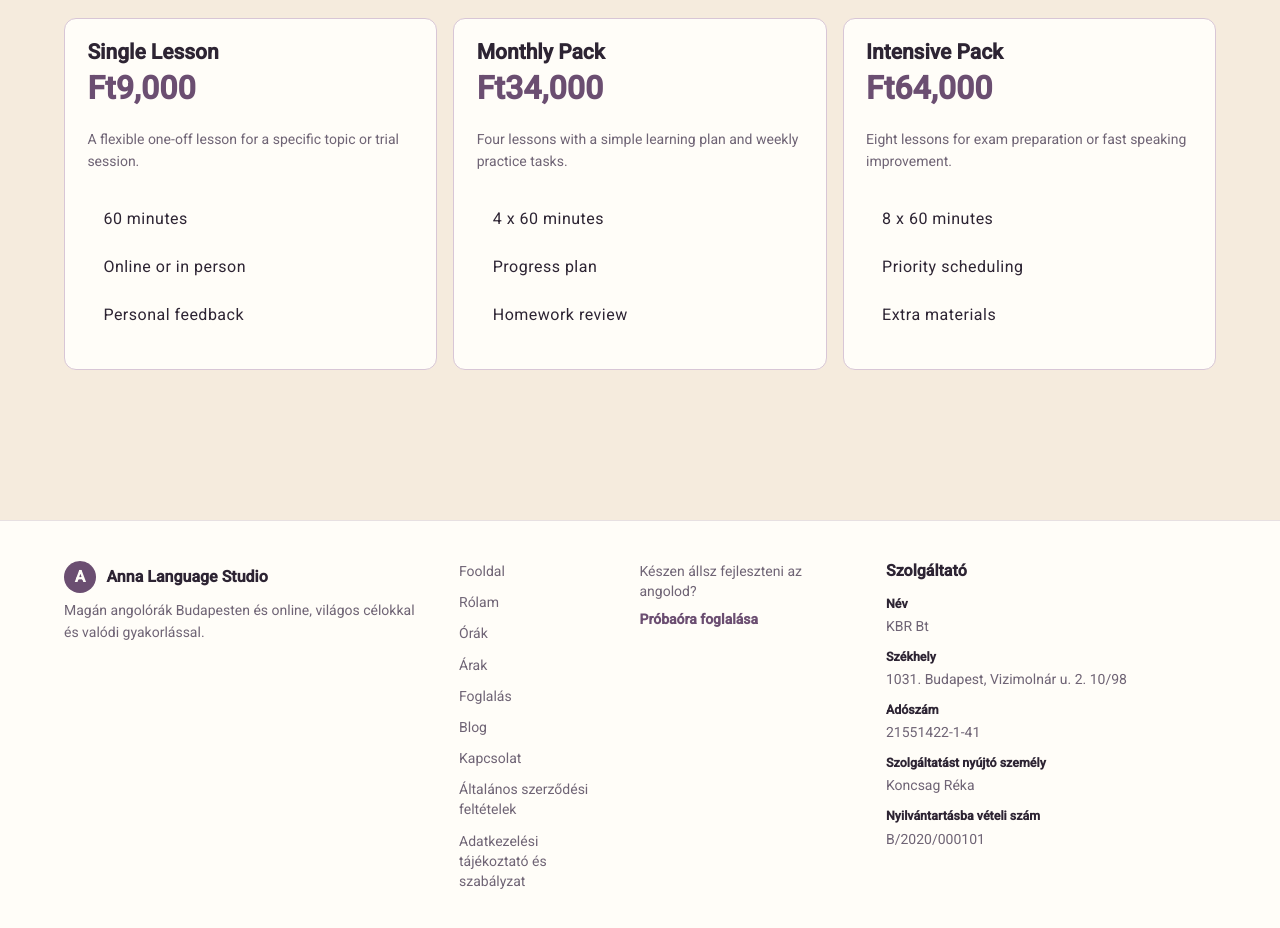
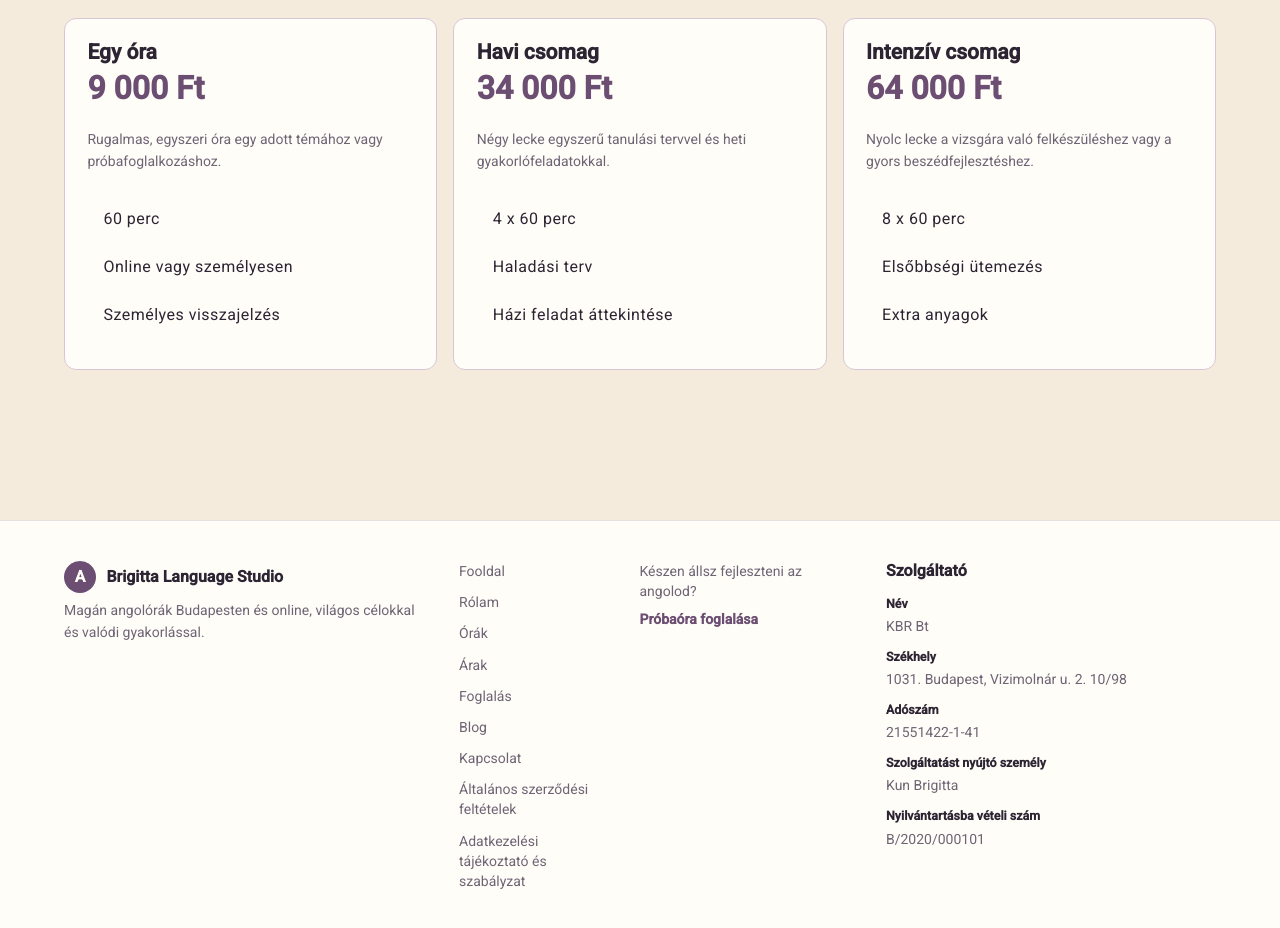
Before and after one commit to fehwundagz-mannwunperth/language-teacher-frontend, an Angular app: page /prices in a window 1280 px wide. Shown: the part 200-1128 px from the top of the page. Built offline with nearby package versions, Linux system fonts and the light colour scheme.

Commit message:
name repair

```diff
--- a/src/app/core/i18n/translations.en.ts
+++ b/src/app/core/i18n/translations.en.ts
@@ -27,7 +27,7 @@ export const EN_TRANSLATIONS: Translations = {
   'home.hero.availableLocation': 'Online and Budapest',
   'home.hero.availableTrial': 'Trial lessons available',
   'home.intro.eyebrow': 'Meet your teacher',
-  'home.intro.title': 'Anna Kovacs',
+  'home.intro.title': 'Brigitta Kun',
   'home.intro.copy':
     'Lessons are goal-based and easy to follow: we agree on a focus, practise with realistic examples, and finish with clear next steps for your independent study.',
   'home.lessons.eyebrow': 'Lessons and services',
@@ -41,7 +41,7 @@ export const EN_TRANSLATIONS: Translations = {
   'home.testimonial1.name': 'Kata',
   'home.testimonial1.context': 'Business English student',
   'home.testimonial2.quote':
-    'Anna explained grammar clearly and gave me speaking tasks that matched my exam goals.',
+    'Brigitta explained grammar clearly and gave me speaking tasks that matched my exam goals.',
   'home.testimonial2.name': 'Mate',
   'home.testimonial2.context': 'Exam preparation student',
   'home.testimonial3.quote':
@@ -50,7 +50,7 @@ export const EN_TRANSLATIONS: Translations = {
   'home.testimonial3.context': 'Conversation student',
   'home.cta.eyebrow': 'Start simply',
   'home.cta.title': 'Book a trial lesson and get a realistic learning plan.',
-  'home.cta.button': 'Contact Anna',
+  'home.cta.button': 'Contact Brigitta',
   'about.eyebrow': 'About',
   'about.copy':
     'Lessons are built around clear goals, useful feedback, and realistic speaking practice.',
--- a/src/app/core/i18n/translations.hu.ts
+++ b/src/app/core/i18n/translations.hu.ts
@@ -27,7 +27,7 @@ export const HU_TRANSLATIONS: Translations = {
   'home.hero.availableLocation': 'Online és Budapesten',
   'home.hero.availableTrial': 'Próbaórák elérhetők',
   'home.intro.eyebrow': 'Ismerd meg a tanárt',
-  'home.intro.title': 'Anna Kovacs',
+  'home.intro.title': 'Kun Brigitta',
   'home.intro.copy':
     'Az órák célalapúak és könnyen követhetők: kijelölünk egy fókuszt, valós példákkal gyakorlunk, majd világos következő lépésekkel zárunk az önálló tanuláshoz.',
   'home.lessons.eyebrow': 'Órák és szolgáltatások',
@@ -41,7 +41,7 @@ export const HU_TRANSLATIONS: Translations = {
   'home.testimonial1.name': 'Kata',
   'home.testimonial1.context': 'Business English tanuló',
   'home.testimonial2.quote':
-    'Anna érthetően magyarázta a nyelvtant, és a vizsgacéljaimhoz illő beszédfeladatokat adott.',
+    'Brigitta érthetően magyarázta a nyelvtant, és a vizsgacéljaimhoz illő beszédfeladatokat adott.',
   'home.testimonial2.name': 'Máté',
   'home.testimonial2.context': 'Vizsgafelkészítő tanuló',
   'home.testimonial3.quote':
@@ -50,7 +50,7 @@ export const HU_TRANSLATIONS: Translations = {
   'home.testimonial3.context': 'Társalgási angol tanuló',
   'home.cta.eyebrow': 'Kezdd egyszerűen',
   'home.cta.title': 'Foglalj próbaórát, és kapj reális tanulási tervet.',
-  'home.cta.button': 'Kapcsolatfelvétel Annával',
+  'home.cta.button': 'Kapcsolatfelvétel Brigivel',
   'about.eyebrow': 'Rólam',
   'about.copy':
     'Az órák világos célokra, hasznos visszajelzésre és életszerű beszédgyakorlatokra épülnek.',
--- a/src/app/core/layout/public-layout/public-layout.component.html
+++ b/src/app/core/layout/public-layout/public-layout.component.html
@@ -1,7 +1,7 @@
 <mat-toolbar class="site-header">
-  <a class="brand" routerLink="/" aria-label="Anna Language Studio home">
+  <a class="brand" routerLink="/" aria-label="Brigitta Language Studio home">
     <span class="brand-mark">A</span>
-    <span>Anna Language Studio</span>
+    <span>Brigitta Language Studio</span>
   </a>
 
   <nav class="desktop-nav" aria-label="Main navigation">
@@ -52,9 +52,9 @@
 <footer class="site-footer">
   <div class="footer-inner">
     <div class="footer-brand">
-      <a class="brand" routerLink="/" aria-label="Anna Language Studio home">
+      <a class="brand" routerLink="/" aria-label="Brigitta Language Studio home">
         <span class="brand-mark">A</span>
-        <span>Anna Language Studio</span>
+        <span>Brigitta Language Studio</span>
       </a>
       <p>{{ t('footer.description') }}</p>
     </div>
--- a/src/app/core/services/footer-info.service.ts
+++ b/src/app/core/services/footer-info.service.ts
@@ -11,7 +11,7 @@ export class FooterInfoService {
       companyName: 'KBR Bt',
       registeredOffice: '1031. Budapest, Vizimolnár u. 2. 10/98',
       taxNumber: '21551422-1-41',
-      serviceProviderPerson: 'Koncsag Réka',
+      serviceProviderPerson: 'Kun Brigitta',
       registrationNumber: 'B/2020/000101',
     });
   }
--- a/src/app/core/services/pricing.service.ts
+++ b/src/app/core/services/pricing.service.ts
@@ -10,27 +10,27 @@ export class PricingService {
     return of([
       {
         id: 1,
-        title: 'Single Lesson',
+        title: 'Egy óra',
         price: 9000,
         currency: 'HUF',
-        description: 'A flexible one-off lesson for a specific topic or trial session.',
-        features: ['60 minutes', 'Online or in person', 'Personal feedback'],
+        description: 'Rugalmas, egyszeri óra egy adott témához vagy próbafoglalkozáshoz.',
+        features: ['60 perc', 'Online vagy személyesen', 'Személyes visszajelzés'],
       },
       {
         id: 2,
-        title: 'Monthly Pack',
+        title: 'Havi csomag',
         price: 34000,
         currency: 'HUF',
-        description: 'Four lessons with a simple learning plan and weekly practice tasks.',
-        features: ['4 x 60 minutes', 'Progress plan', 'Homework review'],
+        description: 'Négy lecke egyszerű tanulási tervvel és heti gyakorlófeladatokkal.',
+        features: ['4 x 60 perc', 'Haladási terv', 'Házi feladat áttekintése'],
       },
       {
         id: 3,
-        title: 'Intensive Pack',
+        title: 'Intenzív csomag',
         price: 64000,
         currency: 'HUF',
-        description: 'Eight lessons for exam preparation or fast speaking improvement.',
-        features: ['8 x 60 minutes', 'Priority scheduling', 'Extra materials'],
+        description: 'Nyolc lecke a vizsgára való felkészüléshez vagy a gyors beszédfejlesztéshez.',
+        features: ['8 x 60 perc', 'Elsőbbségi ütemezés', 'Extra anyagok'],
       },
     ]);
   }
--- a/src/app/core/services/teacher-profile.service.ts
+++ b/src/app/core/services/teacher-profile.service.ts
@@ -8,11 +8,11 @@ export class TeacherProfileService {
   getProfile(): Observable<TeacherProfile> {
     // Future Spring Boot endpoint: GET /api/public/profile
     return of({
-      name: 'Anna Kovacs',
+      name: 'Kun Brigitta',
       headline: 'Private English lessons for confident, practical communication',
       bio: 'I help adults and teens improve speaking, grammar, exam preparation, and workplace English with calm, structured lessons.',
       languages: ['English', 'Hungarian'],
-      email: 'hello@annalanguages.example',
+      email: 'hello@brigittalanguages.example',
       location: 'Budapest and online',
       yearsExperience: 9,
     });
--- a/src/app/public/home/home.component.html
+++ b/src/app/public/home/home.component.html
@@ -29,7 +29,7 @@
 
       <div class="hero-visual">
         <img
-          src="/images/teacher-hero.png"
+          src="/images/kun_brigitta_teacher.jpg"
           width="900"
           height="900"
           alt="Private English teacher in a calm teaching studio"
--- a/src/app/public/home/home.component.scss
+++ b/src/app/public/home/home.component.scss
@@ -74,17 +74,18 @@ h1 {
 .hero-visual {
   position: relative;
   max-width: 30rem;
+  aspect-ratio: 1 / 1;
   margin-inline: auto;
+  overflow: hidden;
+  border-radius: 2rem;
 }
 
 .hero-visual img {
+  width: 100%;
+  height: 100%;
   display: block;
-  width: 100%;
-  aspect-ratio: 1;
   object-fit: cover;
-  border: 0.55rem solid rgba(255, 253, 248, 0.82);
-  border-radius: 1.6rem;
-  box-shadow: 0 1.5rem 4rem rgba(45, 36, 51, 0.16);
+  object-position: center center;
 }
 
 .availability-card {
--- a/src/app/public/prices/prices.component.html
+++ b/src/app/public/prices/prices.component.html
@@ -6,7 +6,7 @@
     @for (pricePackage of packages$ | async; track pricePackage.id) {
       <mat-card appearance="outlined">
         <h2>{{ pricePackage.title }}</h2>
-        <strong>{{ pricePackage.price | currency: pricePackage.currency : 'symbol-narrow' : '1.0-0' }}</strong>
+        <strong>{{ formatPrice(pricePackage.price, pricePackage.currency) }}</strong>
         <p>{{ pricePackage.description }}</p>
         <mat-list>
           @for (feature of pricePackage.features; track feature) {
--- a/src/app/public/prices/prices.component.ts
+++ b/src/app/public/prices/prices.component.ts
@@ -1,4 +1,4 @@
-import { AsyncPipe, CurrencyPipe } from '@angular/common';
+import { AsyncPipe } from '@angular/common';
 import { Component, inject } from '@angular/core';
 import { MatCardModule } from '@angular/material/card';
 import { MatListModule } from '@angular/material/list';
@@ -9,7 +9,7 @@ import { PricingService } from '../../core/services/pricing.service';
 
 @Component({
   selector: 'app-prices',
-  imports: [AsyncPipe, CurrencyPipe, MatCardModule, MatListModule],
+  imports: [AsyncPipe, MatCardModule, MatListModule],
   templateUrl: './prices.component.html',
   styleUrl: './prices.component.scss',
 })
@@ -22,4 +22,23 @@ export class PricesComponent {
   protected t(key: TranslationKey): string {
     return this.translationService.translate(key);
   }
+
+  protected formatPrice(price: number, currency: string): string {
+    if (currency === 'HUF') {
+      const amount = new Intl.NumberFormat('hu-HU', {
+        maximumFractionDigits: 0,
+        minimumFractionDigits: 0,
+        useGrouping: true,
+      }).format(price);
+
+      return `${amount} Ft`;
+    }
+
+    return new Intl.NumberFormat('hu-HU', {
+      currency,
+      maximumFractionDigits: 0,
+      minimumFractionDigits: 0,
+      style: 'currency',
+    }).format(price);
+  }
 }
```
Also changed, not shown: public/images/kun_brigitta_teacher.jpg (added).
